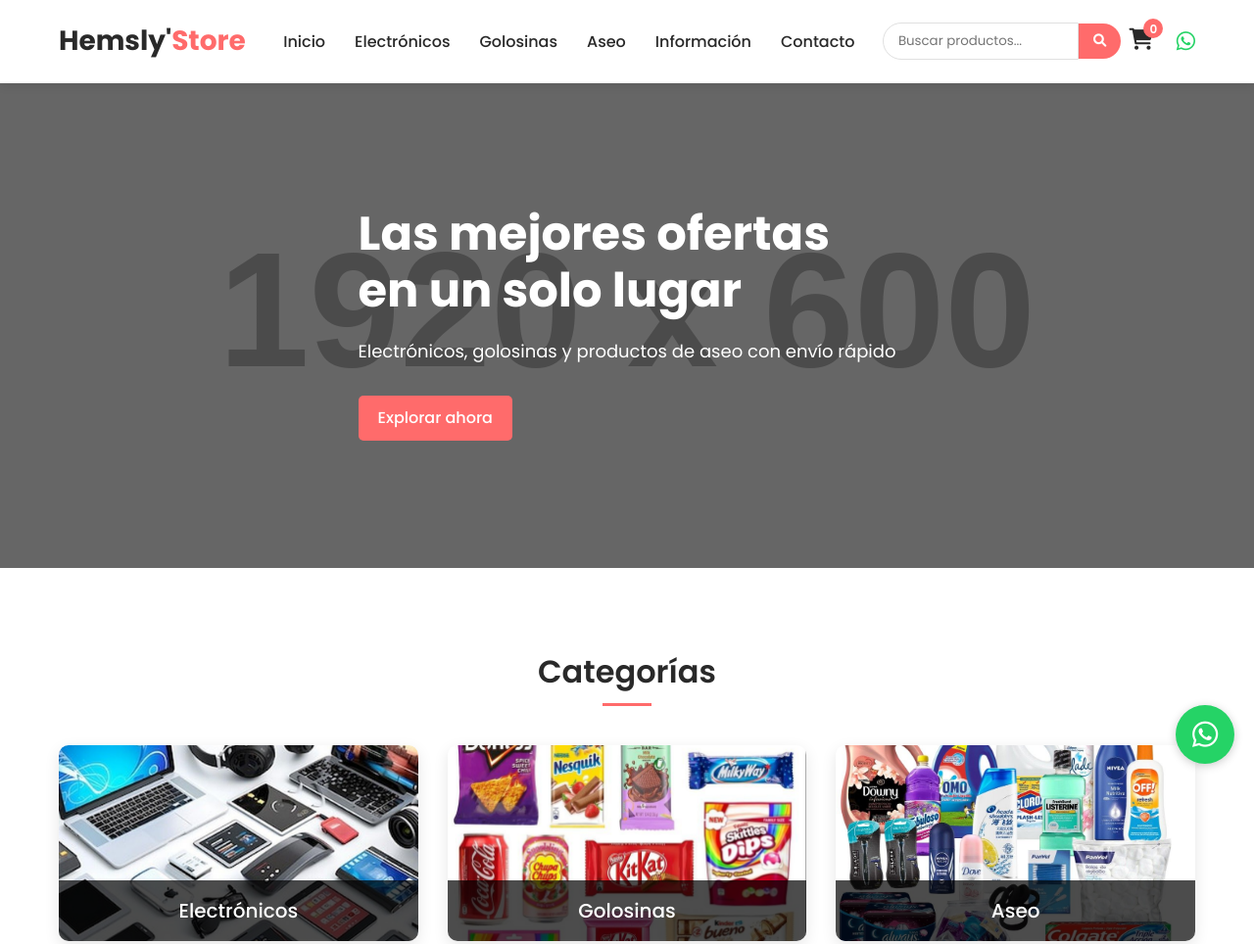
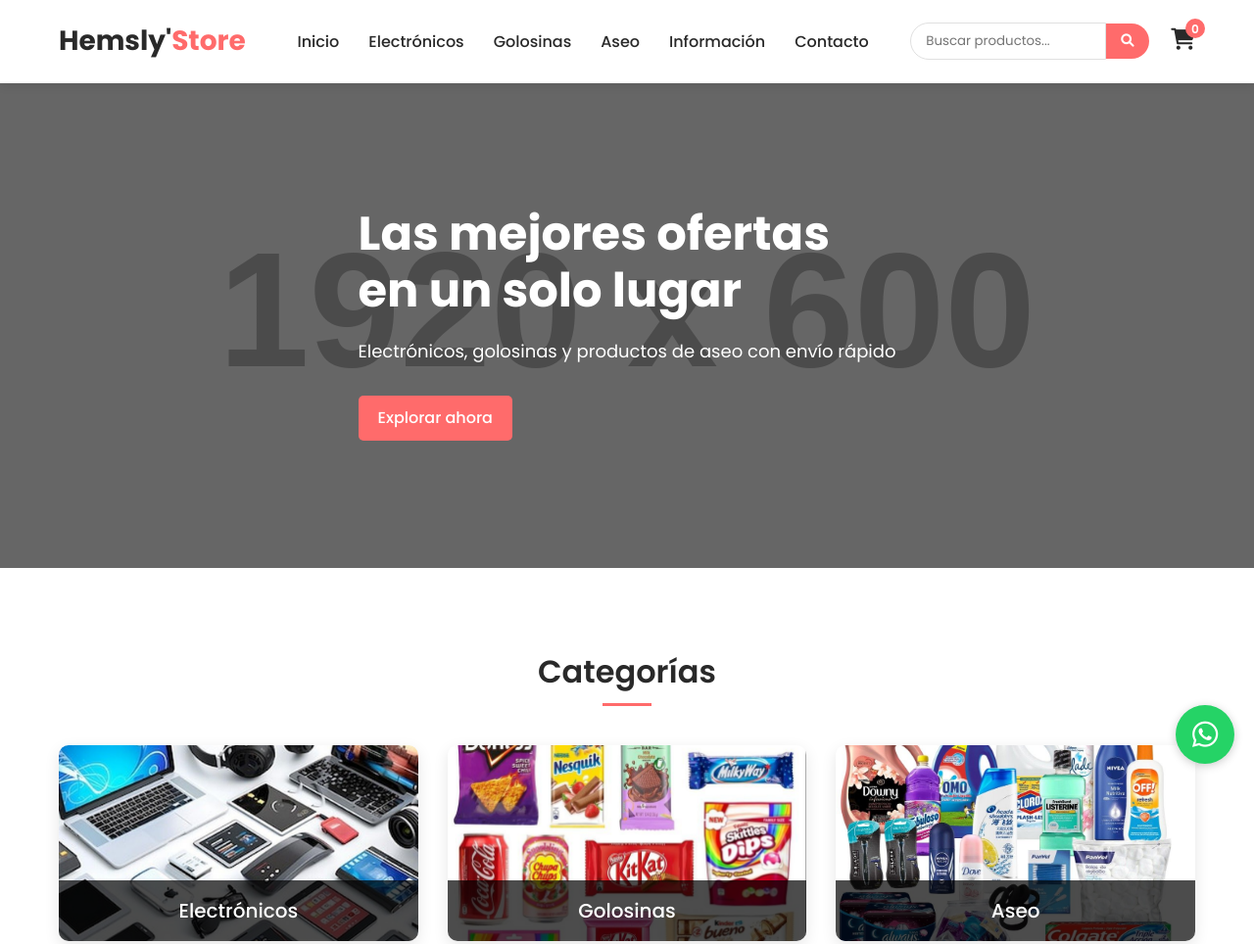
Before and after one commit to eliovarelahernandez/Web-First-Store, a plain HTML site: page index.html in a window 1280 px wide. Shown: the top 964 px of the page at 98% size. Drawn offline with Linux system fonts and the light colour scheme; placeholder pictures from the web are drawn by us.

Commit message:
ajustes a chatbox

```diff
--- a/index.html
+++ b/index.html
@@ -37,10 +37,10 @@
                     <span class="cart-count">0</span>
                 </div>
 
-                <div class="whatsapp-toggle" id="whatsapp-toggle">
+                <!-- <div class="whatsapp-toggle" id="whatsapp-toggle">
                     <i class="fab fa-whatsapp"></i>
                     <span class="notification-badge" id="notification-badge">1</span>
-                </div>
+                </div> -->
 
                 <div class="menu-toggle">
                     <i class="fas fa-bars"></i>
```
